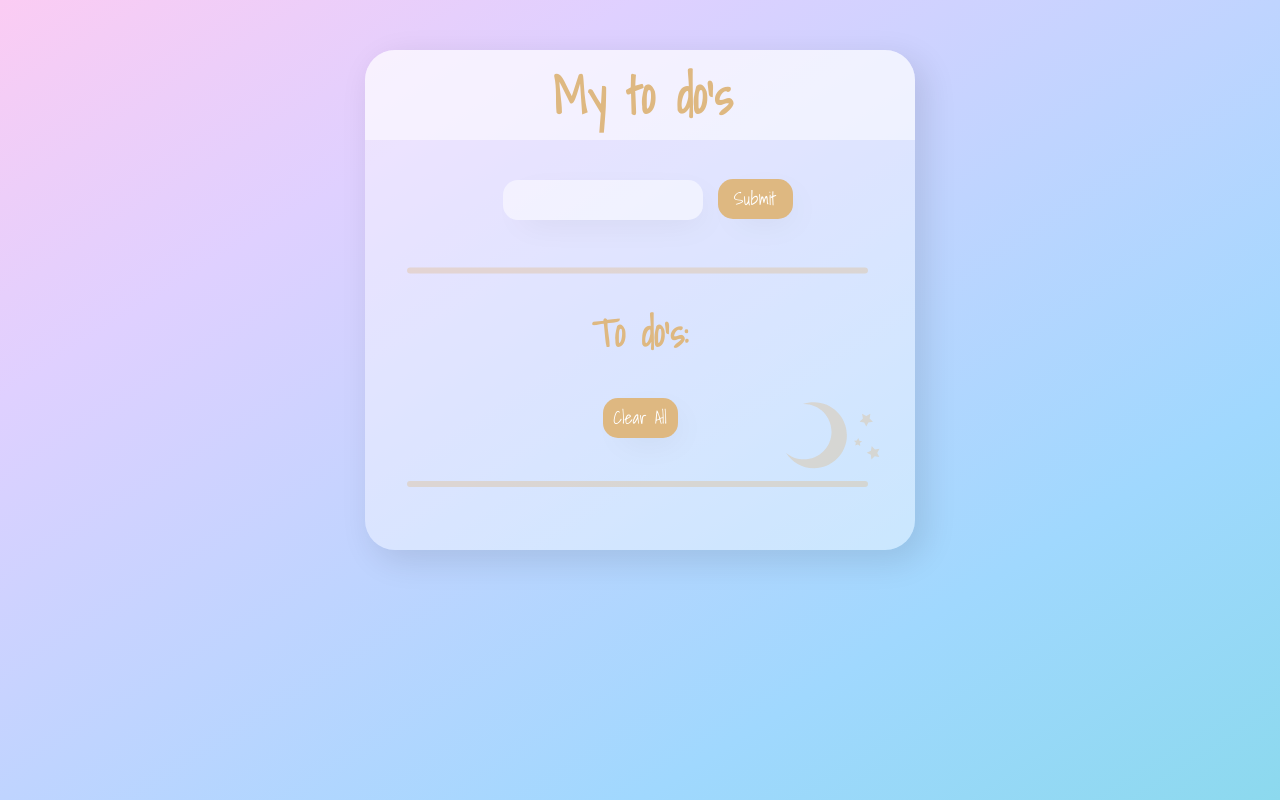
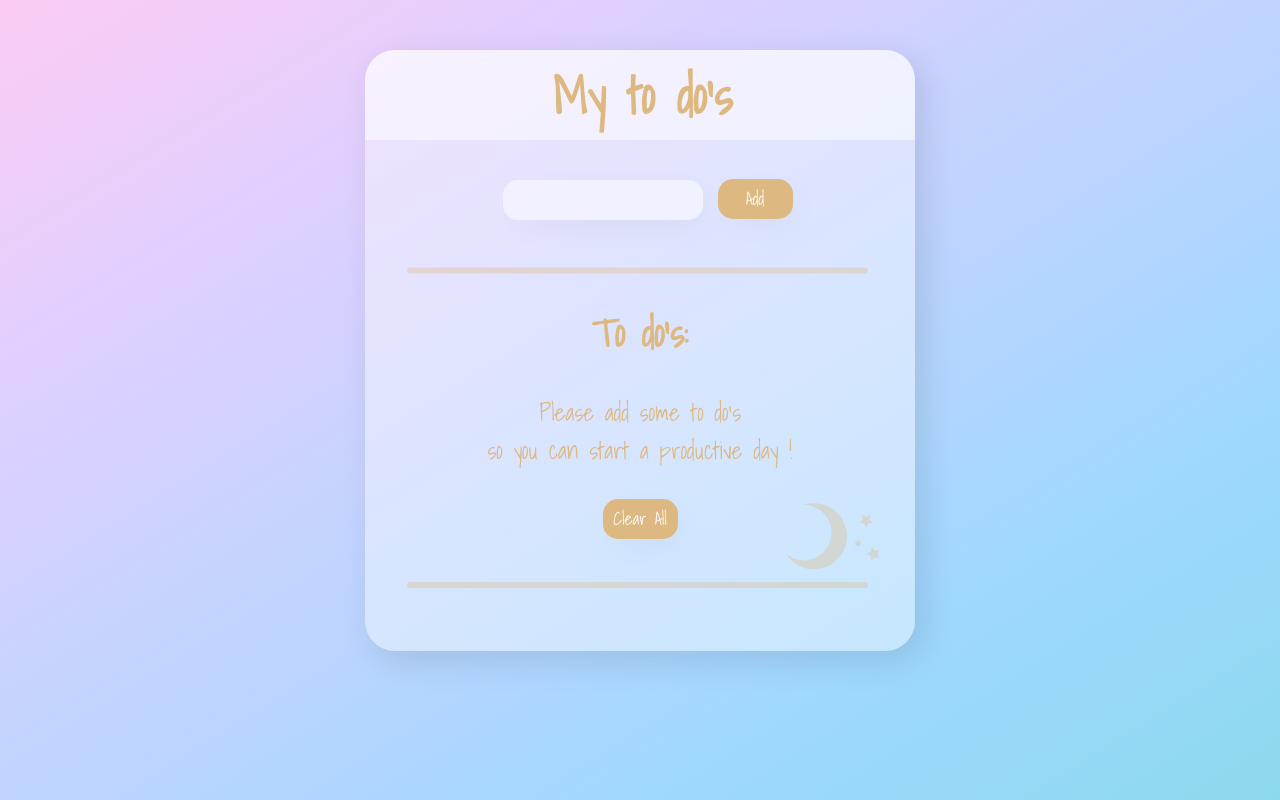
Before and after one commit to ilaria-orlando/intro-react, a React (Create React App) app: page / in a window 1280 px wide. Built offline with nearby package versions, Linux system fonts and the light colour scheme.

Commit message:
add a message when the todo list is empty

```diff
--- a/src/App.css
+++ b/src/App.css
@@ -140,11 +140,17 @@ input[type="checkbox"] {
 
 }
 
+.message{
+    font-size: 24px;
+    margin: 10px 0 15px 0
+}
+
 @media (prefers-reduced-motion: no-preference) {
   .App-logo {
     animation: App-logo-spin infinite 20s linear;
   }
 }
+
 
 
 
--- a/src/App.js
+++ b/src/App.js
@@ -7,9 +7,12 @@ import {v4 as uuidv4} from "uuid";
 import Todolist from "./components/Todolist";
 import SvgEnd from "./components/SvgEnd";
 import SvgMiddle from "./components/SvgMiddle";
+import EmptyMessage from "./components/EmptyMessage";
 import v5 from "uuid/dist/esm-node/v5";
 
 //
+
+
 
 function App() {
 
@@ -17,6 +20,7 @@ function App() {
     const todoNameRef = useRef();
     const LOCAL_STORAGE_KEY = 'todosApp.todos'
 
+    console.log(todos)
 
     const addTodo = (event) =>{
         event.preventDefault();
@@ -55,17 +59,20 @@ function App() {
 
     }
 
+
+
     return (
       <div className="App">
           <h1>My to do's</h1>
           <div className="form">
               <form>
                   <input ref={todoNameRef} type="text" name="todo"/>
-                  <button onClick={addTodo} type="submit" className="button">Submit</button>
+                  <button onClick={addTodo} type="submit" className="button">Add</button>
               </form>
           </div>
           <SvgMiddle />
           <Todolist todos={todos} toggleTodo={toggleTodo}/>
+          <EmptyMessage todos={todos} />
           <div className="cleardiv">
               <button type="submit" className="button clear" onClick={clearAll}>Clear All</button>
           </div>
--- /dev/null
+++ b/src/components/EmptyMessage.js
@@ -0,0 +1,19 @@
+import React from "react";
+
+const EmptyMessage = ({todos}) => {
+
+    if(todos.length === 0){
+
+        return(
+            <div className="message">
+                <p>Please add some to do's</p>
+                <p>so you can start a productive day !</p>
+            </div>
+        )
+
+    }
+    return null;
+
+}
+
+export default EmptyMessage;
```
